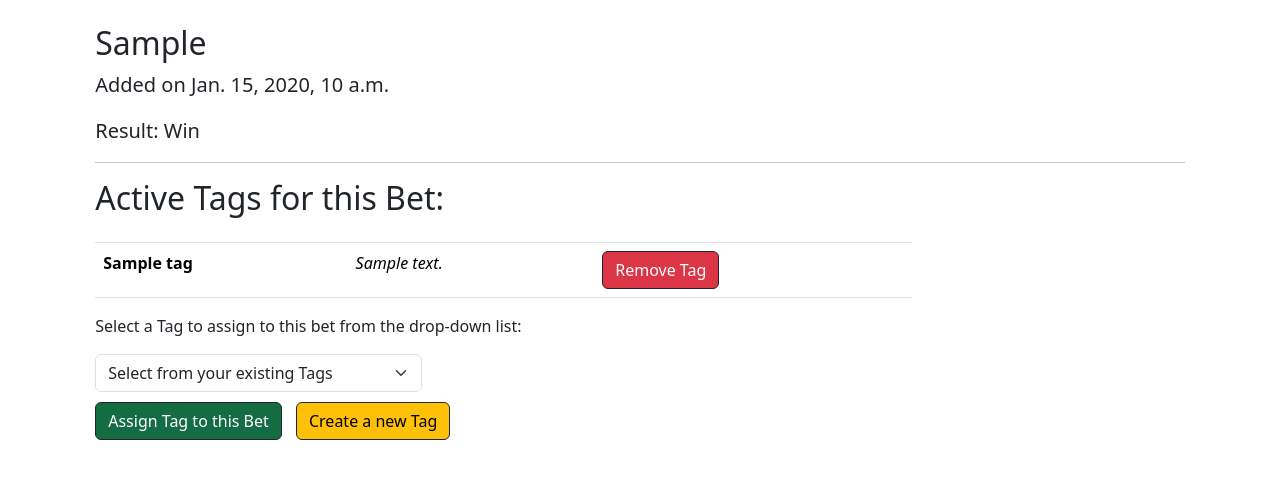
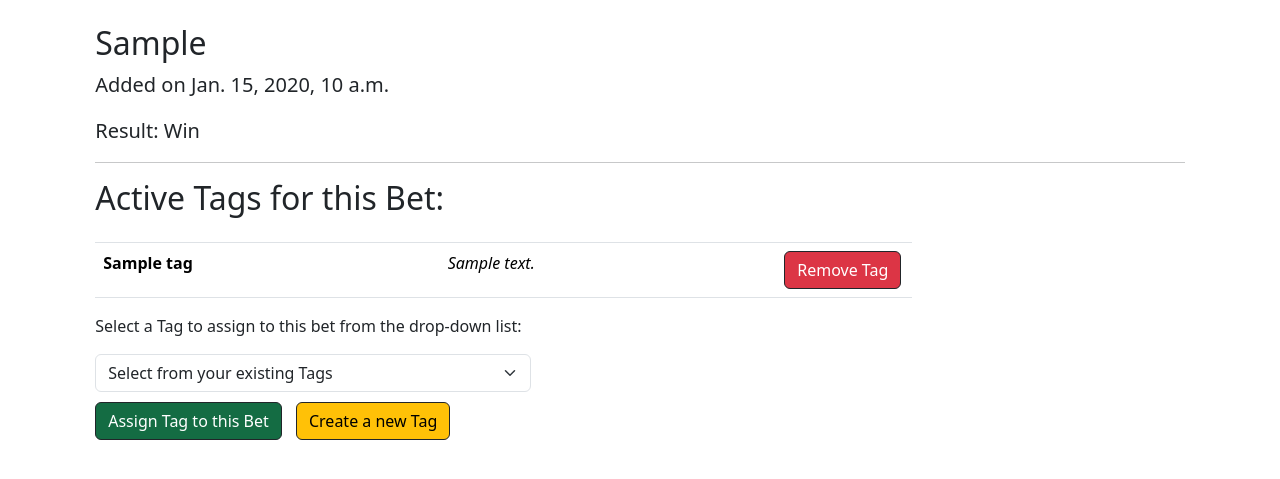
Before and after one commit to nicoferreira90/bet_tracker_orange, a Django app: page /tags/bet_tag_page/00000000-0000-0000-0000-000000000001/ in a window 1280 px wide. Shown: the part 56-535 px from the top of the page. Run offline with Django 5.2, Linux system fonts and the light colour scheme; a user stored in the database is signed in; tables that the repository leaves empty hold one stand-in row (values such as "Sample post"); parts of the project's set-up code (start-up, migrations or seed data) failed here and were passed over.

Commit message:
finally got the desired CSS in bet_tag_page. it is finished! :D

```diff
--- a/templates/tags/bet_tag_page.html
+++ b/templates/tags/bet_tag_page.html
@@ -11,11 +11,9 @@
 <hr>
 
 <h2>Active Tags for this Bet:</h2>
-<div style="display: flex; align-items: flex-start;">
 
-    {% include "tags/partials/bet_tag_table.html" %}
+{% include "tags/partials/bet_tag_table.html" %}
 
-</div>
 
 
 {% endblock content %}
--- a/templates/tags/partials/bet_tag_table.html
+++ b/templates/tags/partials/bet_tag_table.html
@@ -1,10 +1,10 @@
-<div id="bet_tag_list" style="flex: 1; max-width: 75%;">
-    <table class="table" style="width: 100%; table-layout: auto;">
+<div id="bet_tag_list">
+    <table class="table" style="width: 75%;">
         <thead>
             <tr>
                 <th scope="col"></th>
                 <th scope="col"></th>
-                <th scope="col"></th>
+                <th scope="col" class="col-sm-2 text-center text-nowrap"></th>
             </tr>
         </thead>
         <tbody>
```
